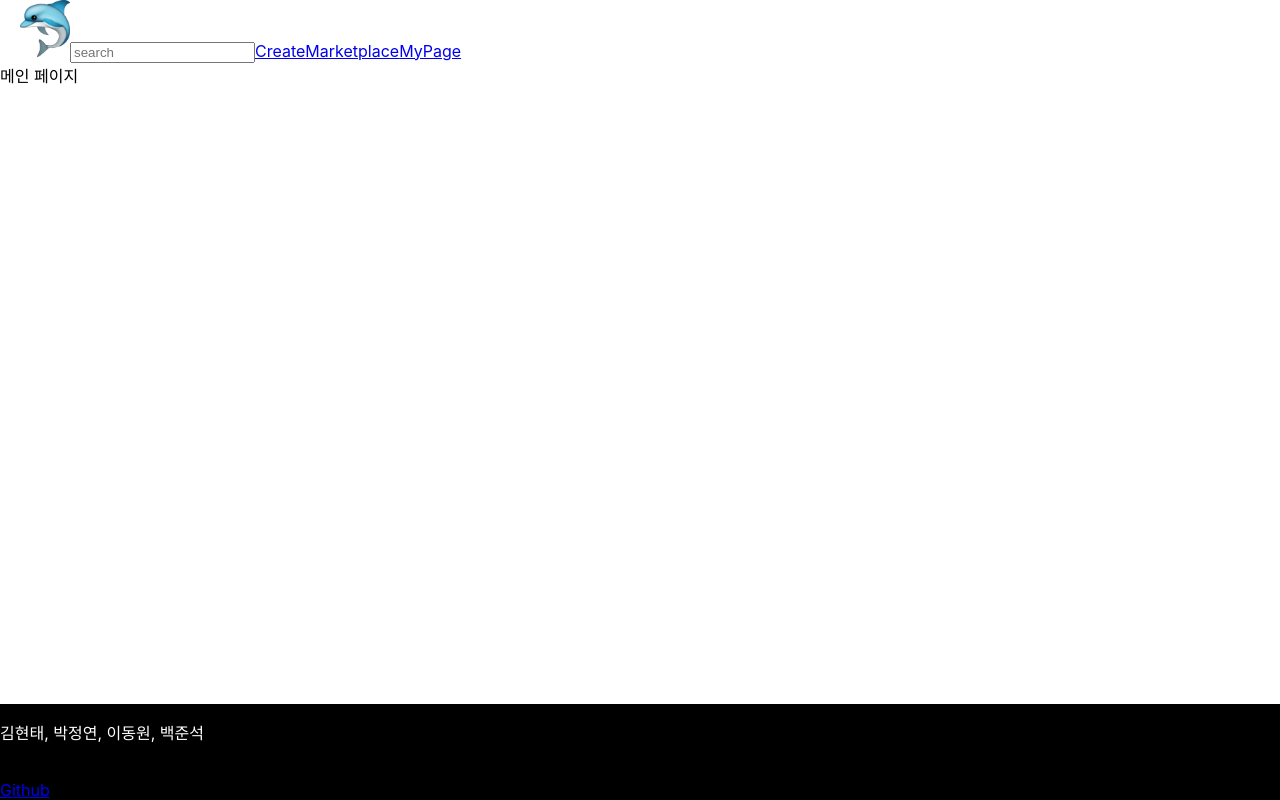
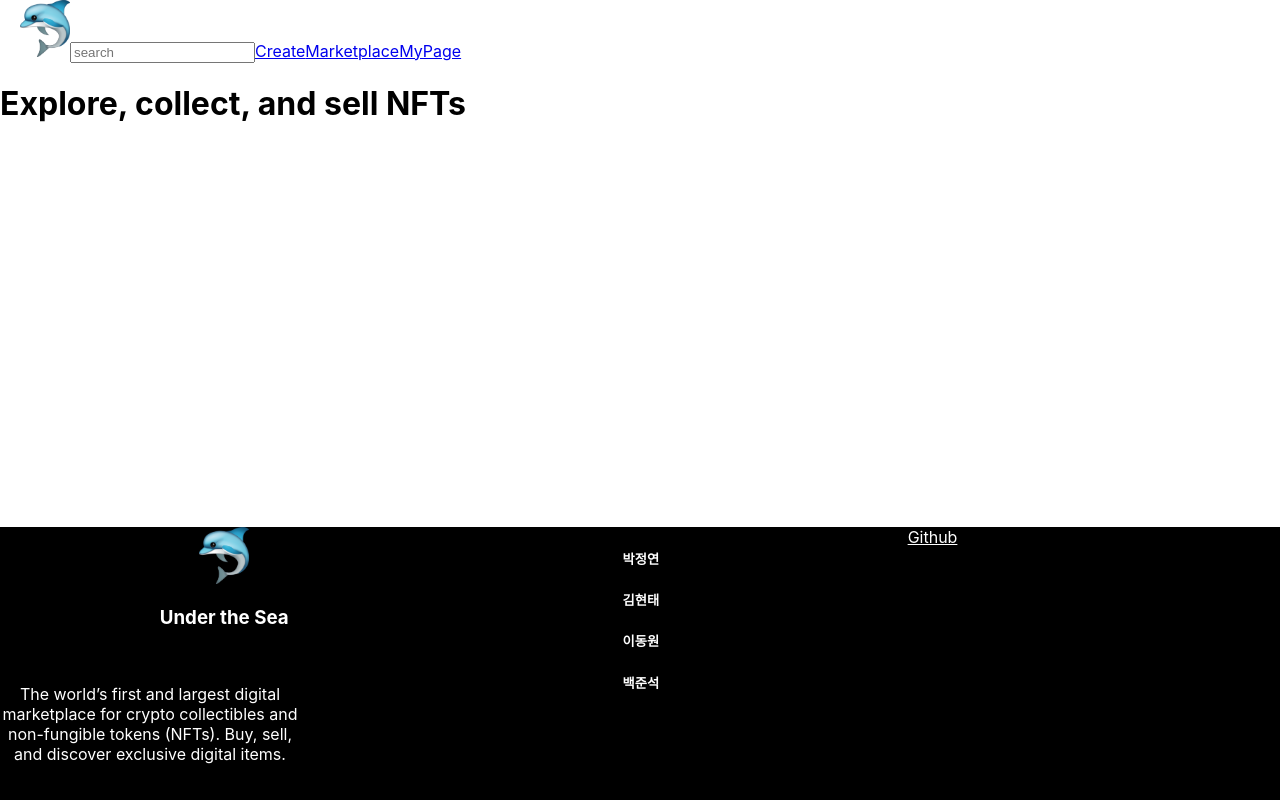
Before and after one commit to codestates-beb/BEB-07-under-the-sea, a React (Create React App) app in the folder client/: page / in a window 1280 px wide. Built offline with nearby package versions, Linux system fonts and the light colour scheme.

Commit message:
edit: header and footer content

```diff
--- a/client/package.json
+++ b/client/package.json
@@ -11,6 +11,7 @@
     "react": "^18.2.0",
     "react-bootstrap": "^2.7.0",
     "react-dom": "^18.2.0",
+    "react-responsive-carousel": "^3.2.23",
     "react-router-dom": "^6.6.0",
     "react-scripts": "5.0.1",
     "web-vitals": "^2.1.4"
--- a/client/src/components/Footer.css
+++ b/client/src/components/Footer.css
@@ -1,8 +1,26 @@
 .Footer{
-    position: fixed;
+    position:absolute;
     left: 0;
     bottom: 0;
     width: 100%;
     background-color: black;
     color: white;
 }
+.row{
+    display: grid;
+    column-gap: 100px;
+    grid-template-columns: auto auto auto auto;
+}
+.col{
+    grid-column: auto;
+    text-align: center;
+    vertical-align: middle;
+
+}
+
+#description{
+    width:300px;
+}
+#col4{
+    color: white;
+}
--- a/client/src/components/Footer.js
+++ b/client/src/components/Footer.js
@@ -4,9 +4,24 @@ import "./Footer.css"
 export default function Footer() {
   return(
     <div className="Footer">
-      <p>김현태, 박정연, 이동원, 백준석</p>
-      <br></br>
-      <a href="https://github.com/codestates-beb/BEB-07-under-the-sea">Github</a>
+      <div className="row">
+        <div className="col" id="col1">
+          <img src="./logo.png" alt="logo" id="logo"></img>
+          <br></br>
+          <h3>Under the Sea</h3><br></br>
+          <p id="description">The world’s first and largest digital marketplace for crypto collectibles and non-fungible tokens (NFTs). Buy, sell, and discover exclusive digital items.</p>
+          <br></br>
+        </div>
+        <div className="col" id="col2">
+          <h5>박정연</h5>
+          <h5>김현태</h5>
+          <h5>이동원</h5>
+          <h5>백준석</h5>
+        </div>
+        <div className="col">
+        <a id="col4" href="https://github.com/codestates-beb/BEB-07-under-the-sea">Github</a>
+        </div>
+      </div>
     </div>
   )
 }
--- a/client/src/components/Header.js
+++ b/client/src/components/Header.js
@@ -1,6 +1,5 @@
 import React from "react";
 import {Link} from "react-router-dom";
-import { ReactDOM } from "react";
 import { useState } from "react";
 import "./Header.css"
 
--- a/client/src/pages/MainPage.js
+++ b/client/src/pages/MainPage.js
@@ -1,5 +1,11 @@
 import React from "react";
 
 export default function MainPage() {
-  return <div>메인 페이지</div>;
+  return (
+    <div className="main">
+      <h1>Explore, collect, and sell NFTs</h1>
+      <div className="items"></div>
+    </div>
+
+  );
 }
```
Also changed, not shown: client/assets/logo.png (added), 1 other file (tests, documents, lock files or other folders).
